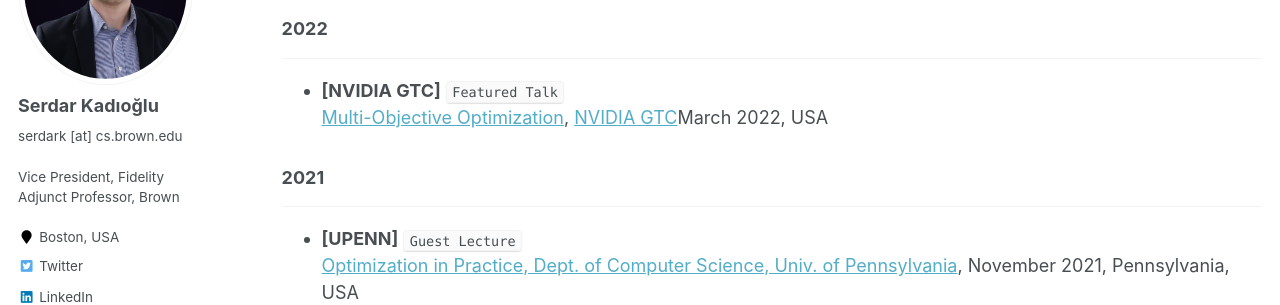
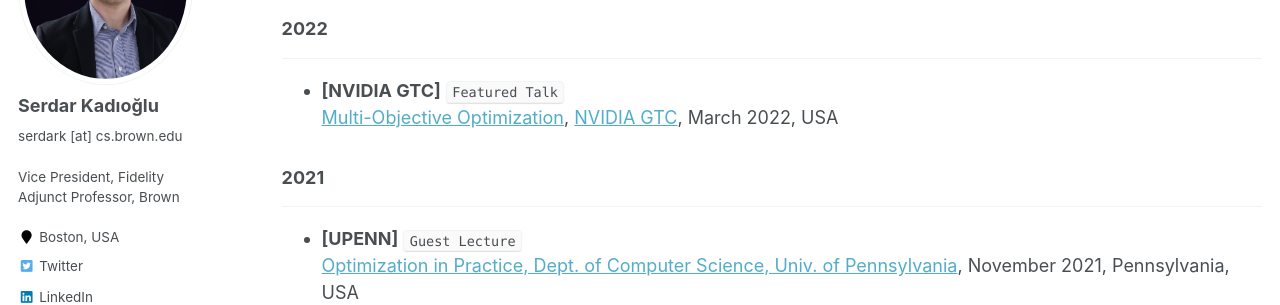
Before and after one commit to skadio/skadio.github.io, a Jekyll site: the page built from _pages/talks.md, in a window 1280 px wide and 900 px high. Shown: the part 228-533 px from the top of the window. Built offline with Jekyll 4.4.1, drawn with Linux system fonts in a browser that asks for light colours.

```diff
--- a/_pages/talks.md
+++ b/_pages/talks.md
@@ -14,7 +14,7 @@ author_profile: true
 ---
 
 * **[NVIDIA GTC]** `Featured Talk`\
-  [Multi-Objective Optimization](https://www.nvidia.com/gtc/session-catalog/?search=serdar#/session/1641943080331001HaEb), [NVIDIA GTC](https://www.nvidia.com/gtc)March 2022, USA
+  [Multi-Objective Optimization](https://www.nvidia.com/gtc/session-catalog/?search=serdar#/session/1641943080331001HaEb), [NVIDIA GTC](https://www.nvidia.com/gtc), March 2022, USA
 
 ### 2021
 
```
